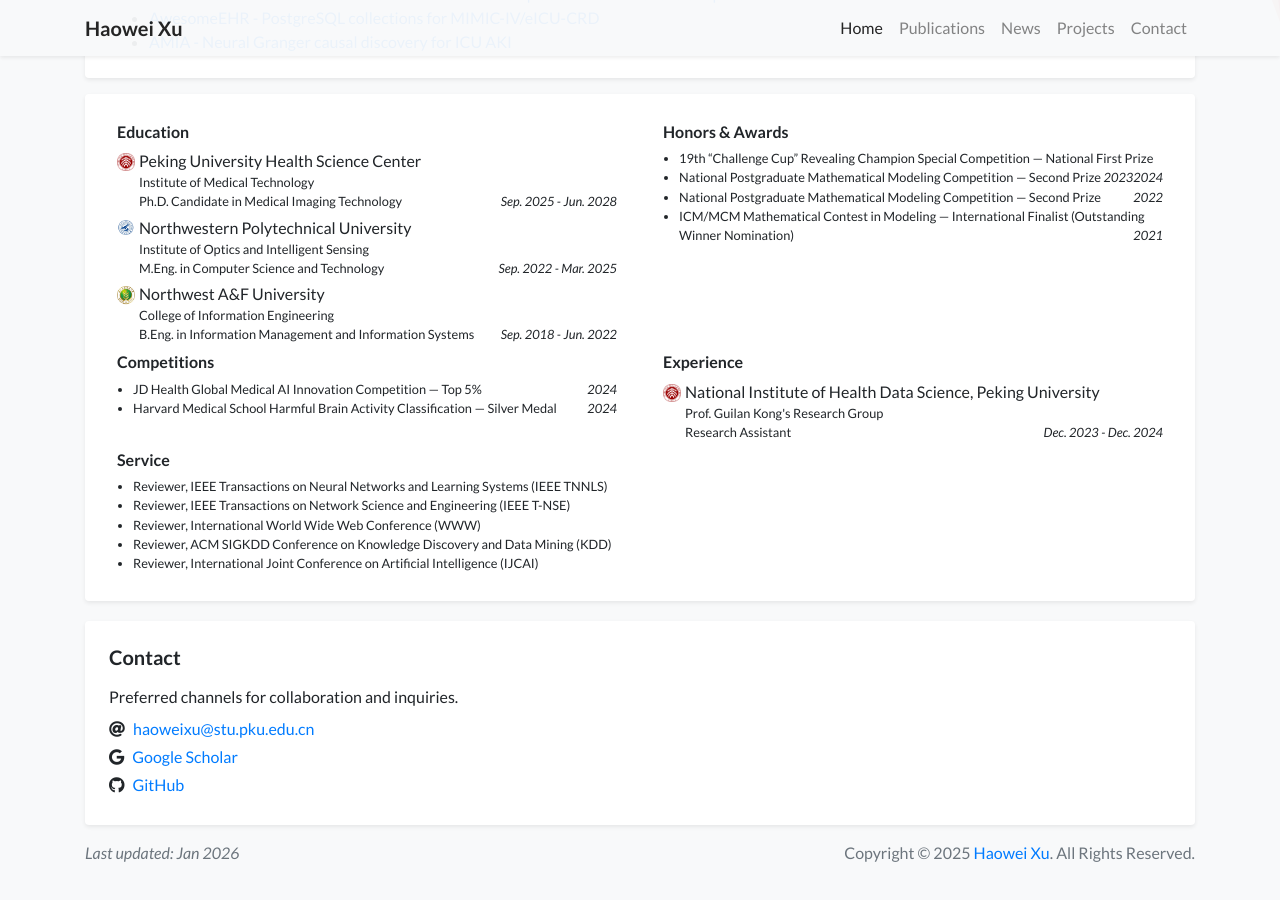
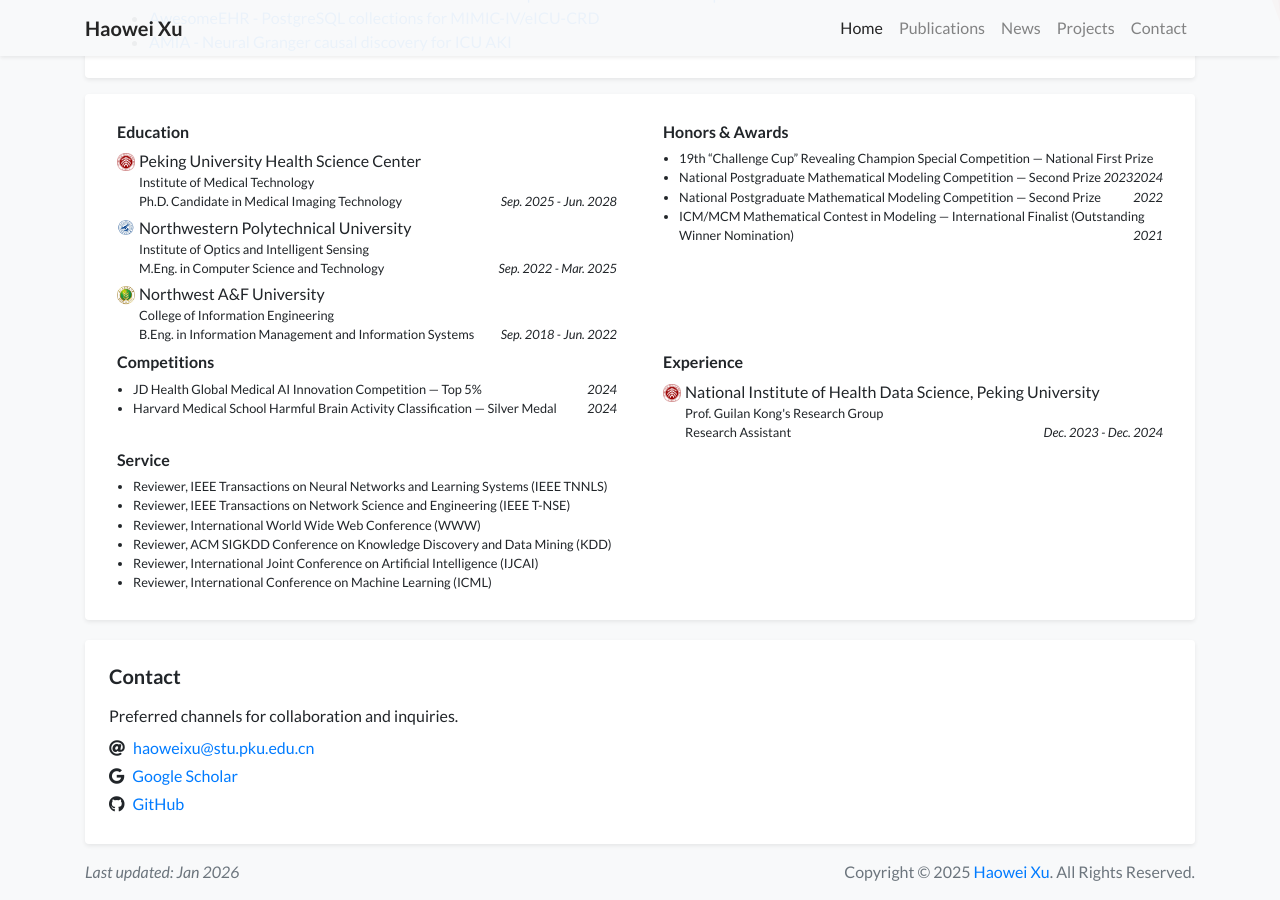
Before and after one commit to HowieHsu0126/howiehsu0126.github.io, a Jekyll site: the page built from index.html, in a window 1280 px wide and 900 px high, scrolled down 4003 px. Built offline with Jekyll 4.4.1, drawn with Linux system fonts in a browser that asks for light colours; a style sheet for code colours, icons or effects is not loaded.

Commit message:
Homepage

```diff
--- a/_data/profile.yml
+++ b/_data/profile.yml
@@ -73,6 +73,7 @@ service:
   - name: Reviewer, International World Wide Web Conference (WWW)
   - name: Reviewer, ACM SIGKDD Conference on Knowledge Discovery and Data Mining (KDD)
   - name: Reviewer, International Joint Conference on Artificial Intelligence (IJCAI)
+  - name: Reviewer, International Conference on Machine Learning (ICML)
 
 footer_text: >-
   Copyright © 2025 <a href="https://github.com/HowieHsu0126" target="_blank">Haowei Xu</a>. All Rights Reserved.
```
